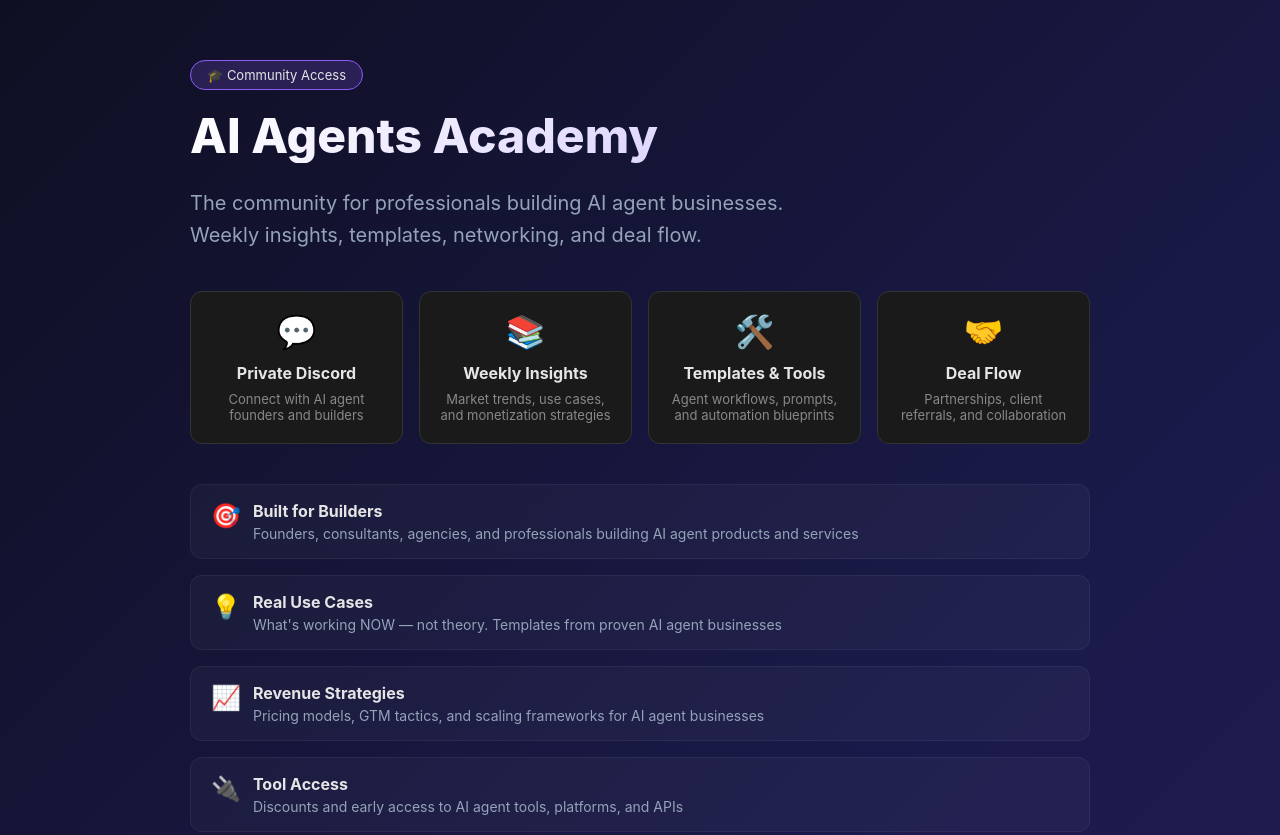
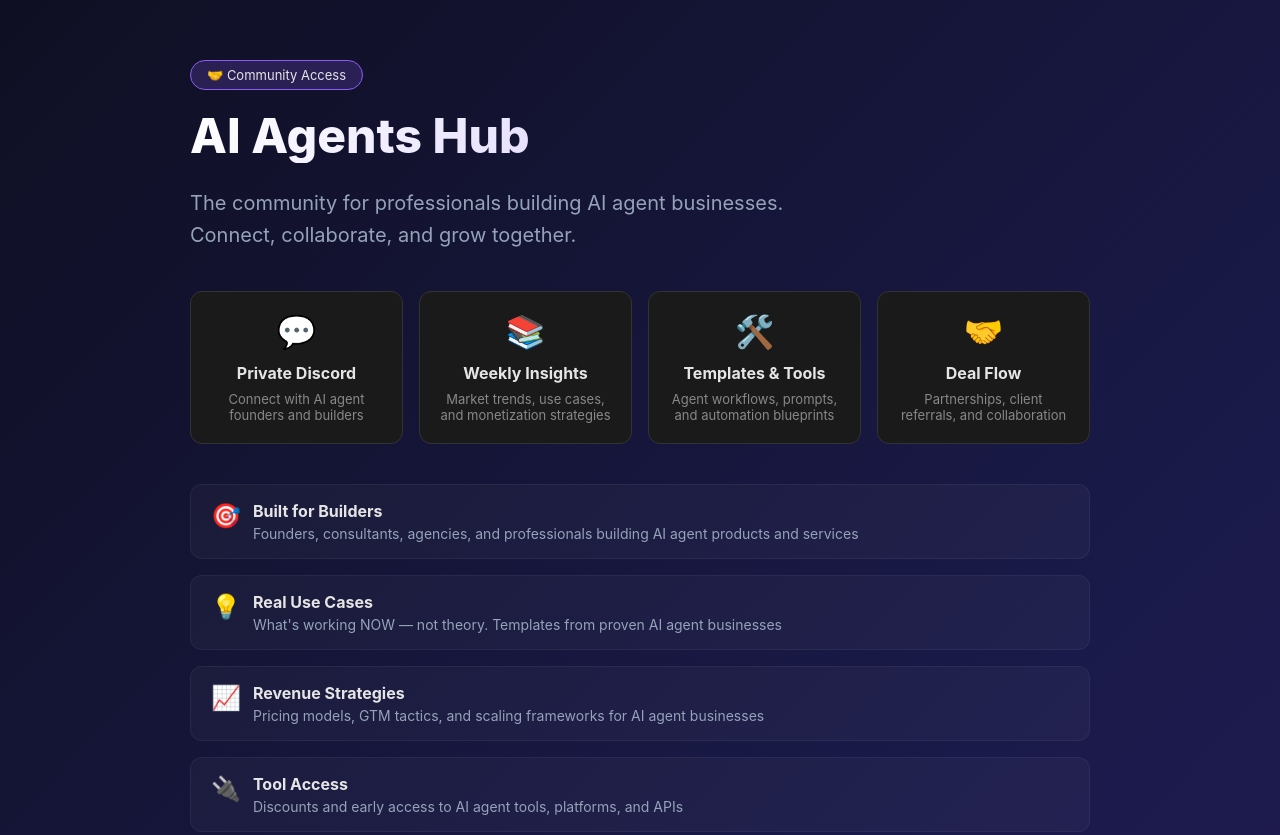
Before and after one commit to celebritylevel/gaudi-landing-pages, a plain HTML site: page ai-agents-hub/index.html in a window 1280 px wide. Shown: the top 835 px of the page. Drawn offline with Linux system fonts and the light colour scheme.

Commit message:
Rename to AI Agents Hub, add Discord link

```diff
--- a/ai-agents-academy/index.html
+++ b/ai-agents-hub/index.html
@@ -3,7 +3,7 @@
 <head>
     <meta charset="UTF-8">
     <meta name="viewport" content="width=device-width, initial-scale=1.0">
-    <title>AI Agents Academy | Community for AI Agent Builders</title>
+    <title>AI Agents Hub | Community for AI Agent Builders</title>
     <style>
         * { margin: 0; padding: 0; box-sizing: border-box; }
         body { font-family: -apple-system, BlinkMacSystemFont, 'Segoe UI', Roboto, sans-serif; background: #0a0a0a; color: #e5e5e5; }
@@ -40,9 +40,9 @@
 <body>
     <div class="hero">
         <div class="container">
-            <div class="badge">🎓 Community Access</div>
-            <h1>AI Agents Academy</h1>
-            <p class="subtitle">The community for professionals building AI agent businesses.<br>Weekly insights, templates, networking, and deal flow.</p>
+            <div class="badge">🤝 Community Access</div>
+            <h1>AI Agents Hub</h1>
+            <p class="subtitle">The community for professionals building AI agent businesses.<br>Connect, collaborate, and grow together.</p>
 
             <div class="community">
                 <div class="community-card">
@@ -124,6 +124,11 @@
                 <p style="color: #a5b4fc;">Join now and get a free Playbook of your choice ($29-$47 value)</p>
             </div>
 
+            <div style="background: rgba(16,185,129,0.1); border: 1px solid #10b981; border-radius: 12px; padding: 24px; text-align: center; margin-bottom: 40px;">
+                <h3 style="color: #6ee7b7; margin-bottom: 12px;">💬 Instant Discord Access</h3>
+                <p style="color: #a7f3d0;">After joining, you'll get immediate access to our private Discord: <a href="https://discord.gg/NTxzSzjg" style="color: #10b981;">discord.gg/NTxzSzjg</a></p>
+            </div>
+
             <footer>
                 <p>Built by <a href="#">Gaudi</a> • AI Agents Enterprise</p>
                 <p style="margin-top: 8px;">Questions? Reach out: gaudi@ai-agents.io</p>
```
